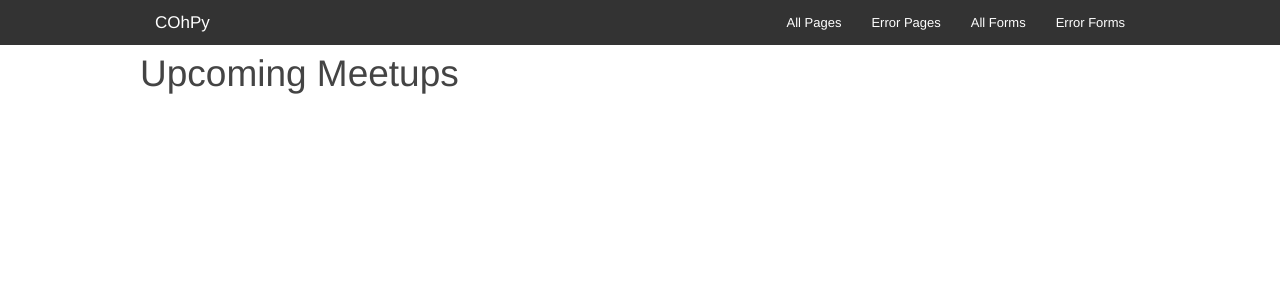
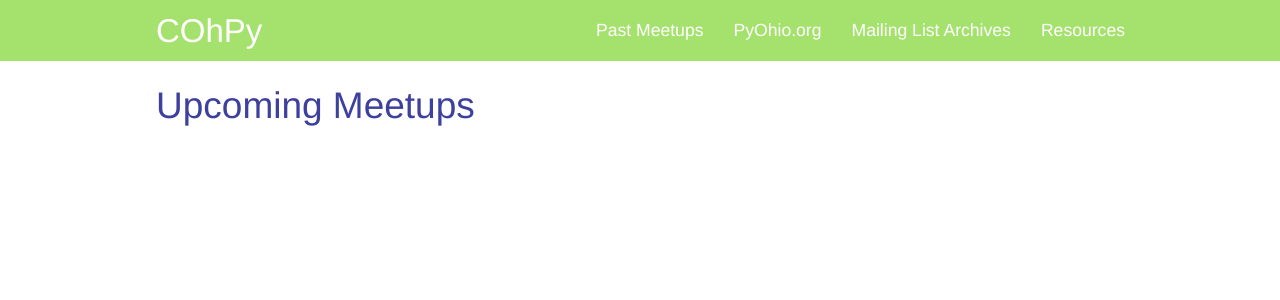
Before and after one commit to cohpy/cohpy.org, a Django app: page / in a window 1280 px wide. Shown: the top 300 px of the page. Run offline with Django 3.2, Linux system fonts and the light colour scheme.

Commit message:
Adds some style

```diff
--- a/cohpy/meetups/templates/meetups/home.html
+++ b/cohpy/meetups/templates/meetups/home.html
@@ -2,6 +2,9 @@
 
 {% block title%}Home{% endblock %}
 
+
 {% block content %}
-  <h2>Upcoming Meetups</h2>
+  <div class="container">
+    <h2>Upcoming Meetups</h2>
+  </div>
 {% endblock %}
--- a/cohpy/static/css/style.css
+++ b/cohpy/static/css/style.css
@@ -1,16 +1,47 @@
-td {
-  word-wrap: break-word;
+h1, h2, h3, h4, h5, h6 {
+  color: #3E409E;
 }
 
-th, td {
-  max-width: 550px;
+.contain-to-grid {
+  background: #A5E26D
 }
 
-.long-url th,
-.long-url td {
-  max-width: 1000px;
+.top-bar {
+  background: #A5E26D;
+  height: 3.8125rem;
+  line-height: 3.8125rem;
+  padding-top: 0.5rem;
+  margin-bottom: 1em;
 }
 
-.med-url {
-  max-width: 887px;
+.top-bar-section li:not(.has-form) a:not(.button) {
+  background: #A5E26D
 }
+
+.top-bar-section li:not(.has-form) a:not(.button):hover {
+  background: #A5E26D
+}
+
+.top-bar .name h1 {
+  font-size: 2.0625rem;
+}
+
+.top-bar .name h1 a {
+  padding: 0 1rem;
+}
+
+.top-bar-section ul li > a {
+  font-size: 1.1rem;
+}
+
+@media only screen and (min-width: 58.75em) {
+  .contain-to-grid .top-bar {
+    margin-bottom: 1em;
+  }
+}
+
+@media only screen and (min-width: 40.0625em) {
+  .container {
+    padding: 0 1rem;
+  }
+}
--- a/cohpy/templates/site_base.html
+++ b/cohpy/templates/site_base.html
@@ -24,10 +24,10 @@
         <section class="top-bar-section">
           <!-- Right Nav Section -->
           <ul class="right">
-            <li {% block pages_active %}{% endblock %}><a href="/pages/">All Pages</a></li>
-            <li {% block error_pages_active %}{% endblock %}><a href="/pages/error_pages/">Error Pages</a></li>
-            <li {% block forms_active %}{% endblock %}><a href="/forms/">All Forms</a></li>
-            <li {% block error_forms_active %}{% endblock %}><a href="/forms/error_forms/">Error Forms</a></li>
+            <li {% block pages_active %}{% endblock %}><a href="/pages/">Past Meetups</a></li>
+            <li {% block error_pages_active %}{% endblock %}><a href="/pages/error_pages/">PyOhio.org</a></li>
+            <li {% block forms_active %}{% endblock %}><a href="/forms/">Mailing List Archives</a></li>
+            <li {% block error_forms_active %}{% endblock %}><a href="/forms/error_forms/">Resources</a></li>
           </ul>
         </section>
       </nav>
```
